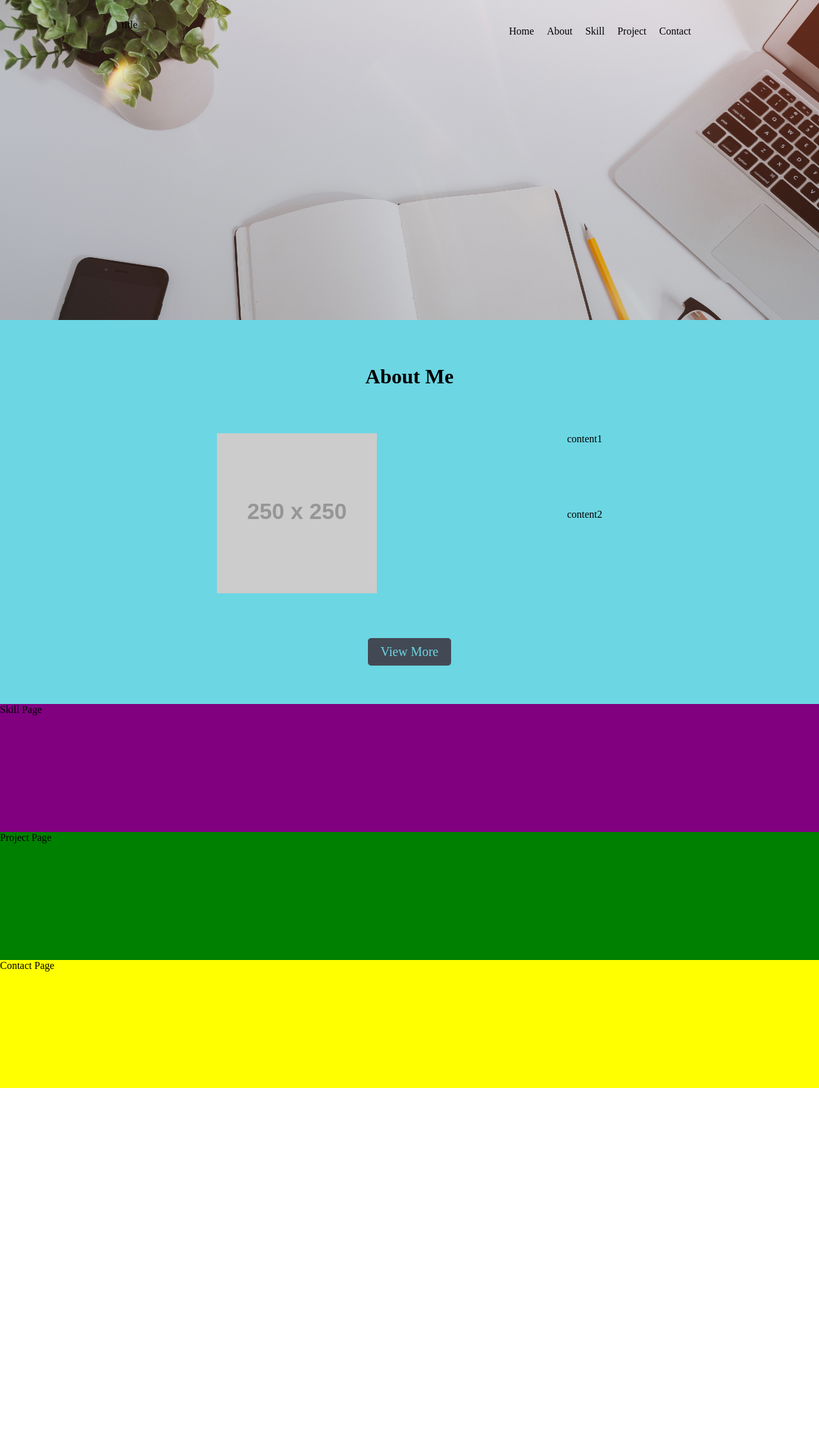
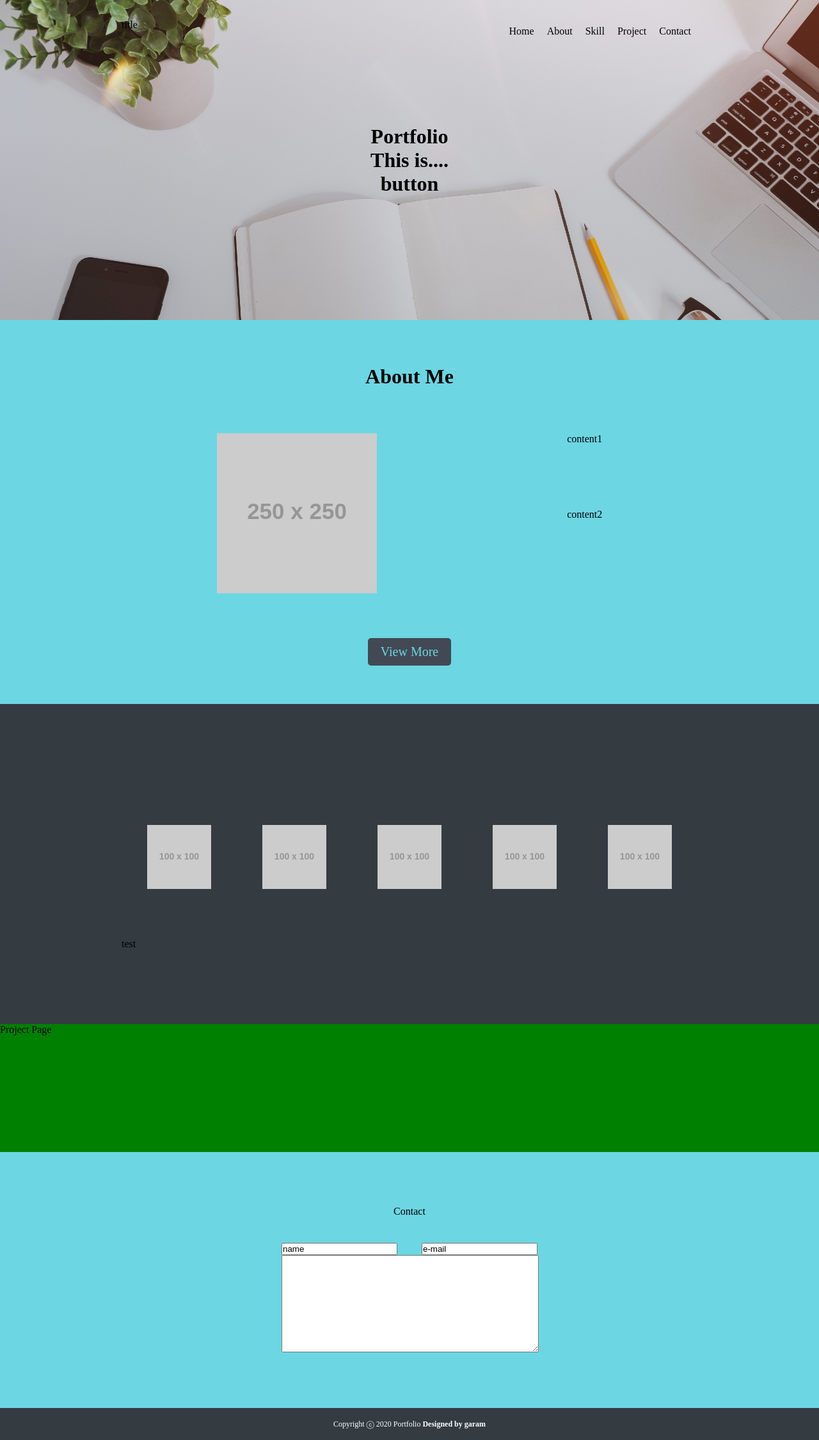
Before and after one commit to h6622/portfolio-nuxt-netlify, a Nuxt app: page / in a window 1280 px wide. Shown: the whole page at 64% size. Before the commit the page ends 1700 px from the top, so only its background shows below. Built offline with nearby package versions, Linux system fonts and the light colour scheme.

Commit message:
2020-02-19 clone coding

```diff
--- /dev/null
+++ b/components/FooterComponent.vue
@@ -0,0 +1,23 @@
+<template>
+  <div class="thisContainer bgCharcoal">
+    <p class="thisContent">
+      Copyright ⓒ 2020 Portfolio
+      <span class="textBold">Designed by garam</span>
+    </p>
+  </div>
+</template>
+<script>
+export default {}
+</script>
+<style>
+.thisContainer {
+  height: 50px;
+  display: flex;
+  justify-content: center;
+  align-items: center;
+}
+.thisContent {
+  font-size: 12px;
+  color: white;
+}
+</style>
--- a/components/contact/ContactPage.vue
+++ b/components/contact/ContactPage.vue
@@ -1,6 +1,13 @@
 <template>
-  <div class="container">
-    Contact Page
+  <div class="thisContainer bgSky">
+    <div class="container thisWidth">
+      <p style="text-align:center; margin-bottom: 40px">Contact</p>
+      <div class="thisDFlex">
+        <input id type="text" value="name" name />
+        <input id type="text" value="e-mail" name />
+      </div>
+      <textarea id name cols="30" rows="10" class="thisTextArea"></textarea>
+    </div>
   </div>
 </template>
 
@@ -9,10 +16,21 @@ export default {}
 </script>
 
 <style scoped>
-.container {
-  /* 임시값 */
+.thisContainer {
   width: 100%;
-  height: 25vh;
-  background-color: yellow;
+  height: 400px;
+}
+
+.thisWidth {
+  width: 400px;
+}
+
+.thisTextArea {
+  width: 100%;
+}
+
+.thisDFlex {
+  display: flex;
+  justify-content: space-between;
 }
 </style>
--- a/components/home/HomeComponent.vue
+++ b/components/home/HomeComponent.vue
@@ -1,6 +1,10 @@
 <template>
-  <div class="homeContainer">
-    <div></div>
+  <div class="thisContainer">
+    <div class="container thisStyle">
+      <h1 class="textCenter">Portfolio</h1>
+      <h1 class="textCenter">This is....</h1>
+      <h1 class="textCenter">button</h1>
+    </div>
   </div>
 </template>
 
@@ -9,7 +13,7 @@ export default {}
 </script>
 
 <style scoped>
-.homeContainer {
+.thisContainer {
   /* 임시값 */
   width: 100%;
   height: 500px;
@@ -17,4 +21,8 @@ export default {}
     url('~assets/images/bg.jpg');
   background-size: cover;
 }
+
+.thisStyle {
+  padding: 180px 0;
+}
 </style>
--- /dev/null
+++ b/components/skill/SkillComponent.vue
@@ -0,0 +1,37 @@
+<template>
+  <div class="thisContainer bgCharcoal">
+    <div class="container">
+      <div class="thisDFlex">
+        <div v-for="item in items" :key="item">
+          <img src="http://placehold.it/100x100" alt="img" />
+        </div>
+      </div>
+
+      <div class="skillDFlex">test</div>
+    </div>
+  </div>
+</template>
+
+<script>
+export default {
+  data() {
+    return {
+      items: [1, 2, 3, 4, 5]
+    }
+  }
+}
+</script>
+
+<style scoped>
+.thisContainer {
+  width: 100%;
+  height: 500px;
+}
+
+.thisDFlex {
+  height: 250px;
+  display: flex;
+  justify-content: space-around;
+  align-items: center;
+}
+</style>
--- a/components/skill/SkillPage.vue
+++ /dev/null
@@ -1,18 +0,0 @@
-<template>
-  <div class="container">
-    Skill Page
-  </div>
-</template>
-
-<script>
-export default {}
-</script>
-
-<style scoped>
-.container {
-  /* 임시값 */
-  width: 100%;
-  height: 25vh;
-  background-color: purple;
-}
-</style>
--- a/layouts/default.vue
+++ b/layouts/default.vue
@@ -2,14 +2,17 @@
   <div>
     <header-component />
     <nuxt />
+    <footer-component />
   </div>
 </template>
 <script>
 import HeaderComponent from '@/components/HearderComponent'
+import FooterComponent from '@/components/FooterComponent'
 
 export default {
   components: {
-    HeaderComponent
+    HeaderComponent,
+    FooterComponent
   }
 }
 </script>
@@ -24,4 +27,25 @@ export default {
   margin: 0 auto;
   width: 900px;
 }
+.textCenter {
+  text-align: center;
+}
+.textBold {
+  font-weight: bold;
+}
+.textWhite {
+  color: white;
+}
+.colorCharcoal {
+  color: #343b41;
+}
+.bgCharcoal {
+  background-color: #343b41;
+}
+.colorSky {
+  color: #6cd6e3;
+}
+.bgSky {
+  background-color: #6cd6e3;
+}
 </style>
--- a/pages/index.vue
+++ b/pages/index.vue
@@ -2,7 +2,7 @@
   <div>
     <home-component />
     <about-component />
-    <skill-page />
+    <skill-component />
     <project-page />
     <contact-page />
   </div>
@@ -11,7 +11,7 @@
 <script>
 import HomeComponent from '@/components/home/HomeComponent'
 import AboutComponent from '@/components/about/AboutComponent'
-import SkillPage from '@/components/skill/SkillPage'
+import SkillComponent from '@/components/skill/SkillComponent'
 import ProjectPage from '@/components/project/ProjectPage'
 import ContactPage from '@/components/contact/ContactPage'
 
@@ -19,7 +19,7 @@ export default {
   components: {
     HomeComponent,
     AboutComponent,
-    SkillPage,
+    SkillComponent,
     ProjectPage,
     ContactPage
   }
```
